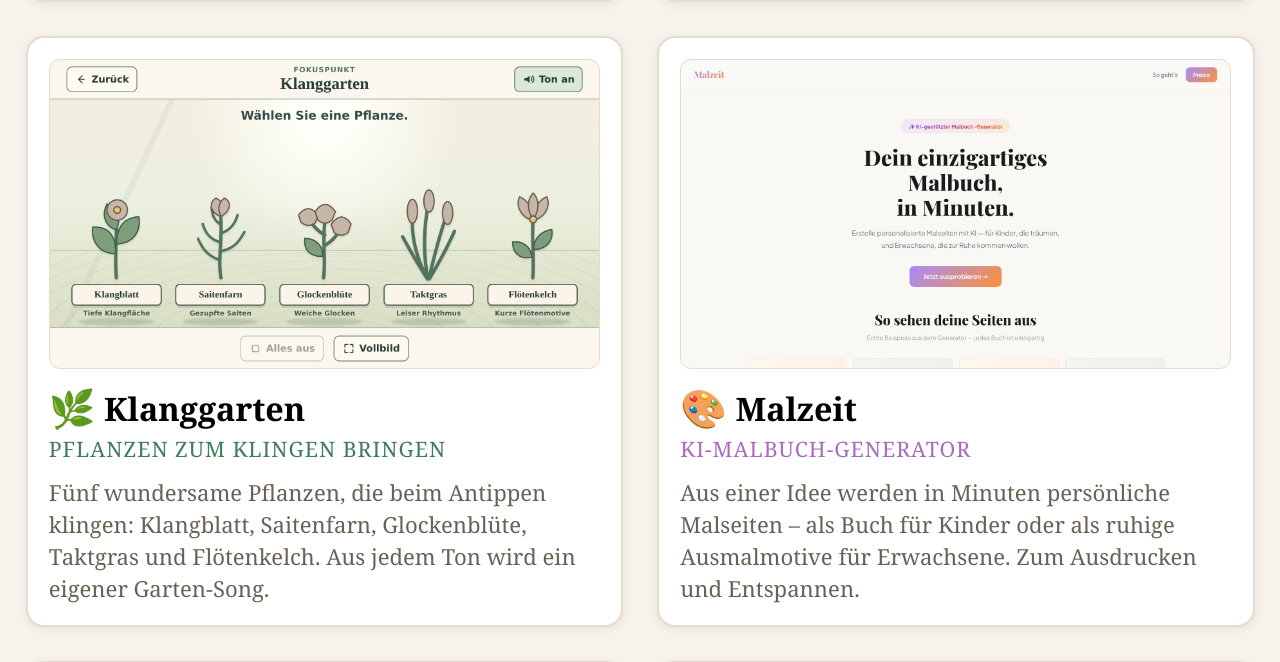
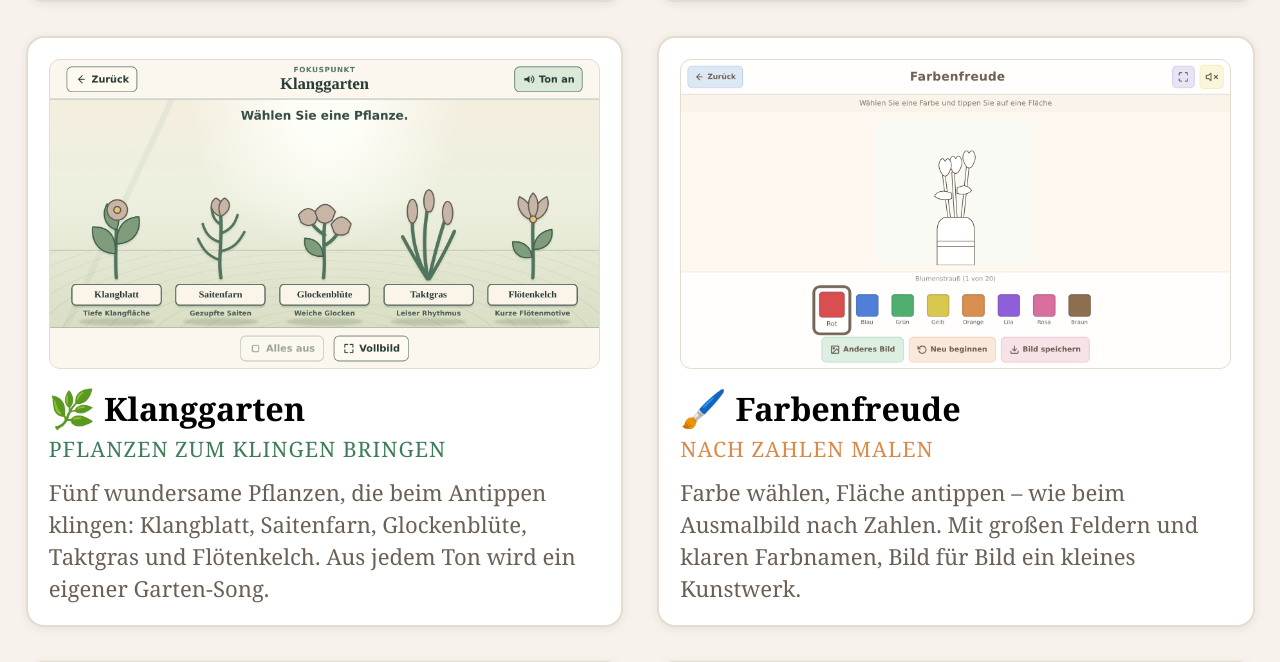
Before and after one commit to gerd-collab/senior-fokus, a website built with Vite: page index.html in a window 1280 px wide. Shown: the part 7321-7983 px from the top of the page. Built offline with nearby package versions, Linux system fonts and the light colour scheme.

Commit message:
Malzeit entfernt

```diff
--- a/src/apps.ts
+++ b/src/apps.ts
@@ -285,17 +285,6 @@ export const APPS: readonly AppInfo[] = [
     accent: '#3F7D5A'
   },
   {
-    id: 'malzeit',
-    title: 'Malzeit',
-    subtitle: 'KI-Malbuch-Generator',
-    description:
-      'Aus einer Idee werden in Minuten persönliche Malseiten – als Buch für Kinder oder als ruhige Ausmalmotive für Erwachsene. Zum Ausdrucken und Entspannen.',
-    url: 'https://malzeit.vercel.app/',
-    screenshot: '/app-screenshots/malzeit.png',
-    icon: '🎨',
-    accent: '#A86BC0'
-  },
-  {
     id: 'farbenfreude',
     title: 'Farbenfreude',
     subtitle: 'Nach Zahlen malen',
```
Also changed, not shown: dist/app-screenshots/malzeit.png (deleted), dist/assets/index-BQZ7b_tg.js (deleted), dist/assets/index-DZ7Nexox.js (added), dist/index.html, public/app-screenshots/malzeit.png (deleted).
